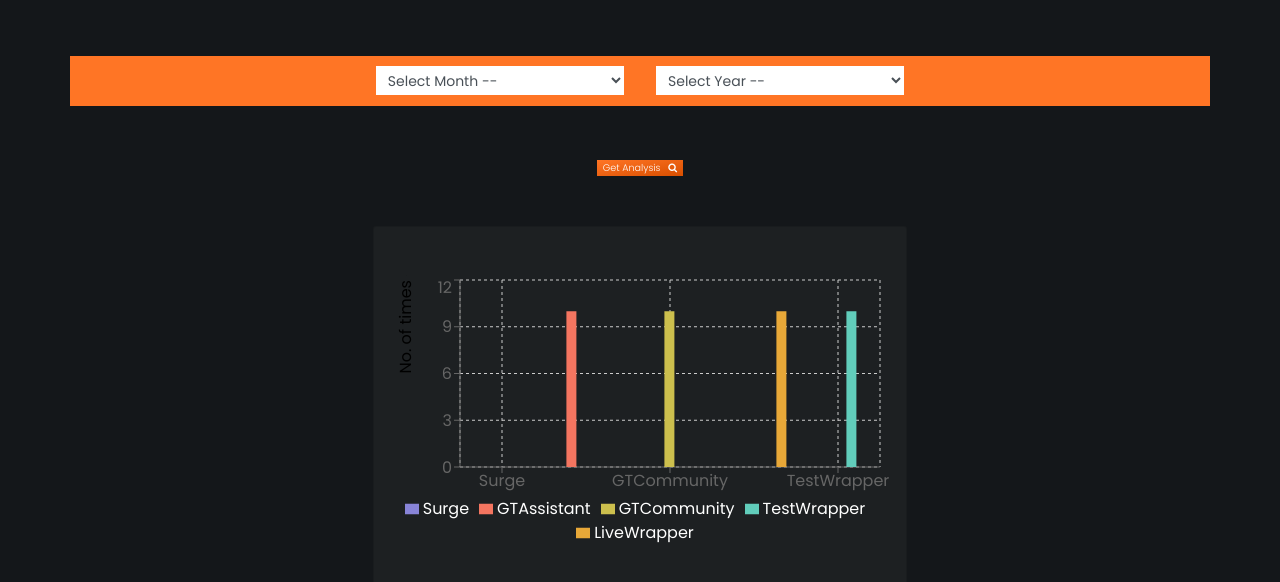
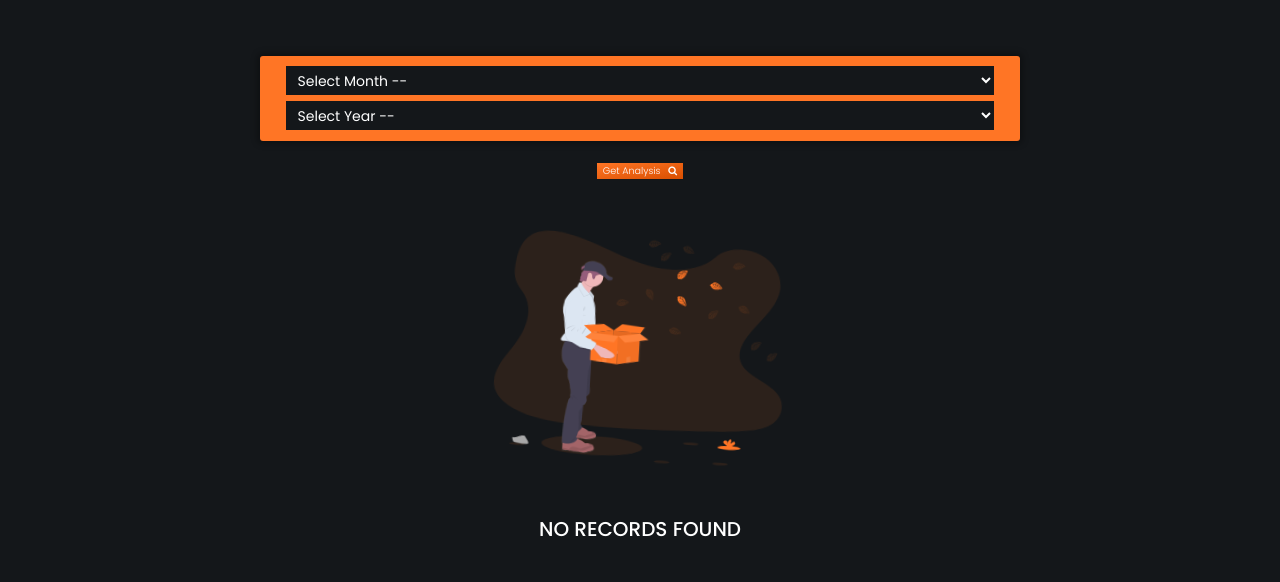
Before and after one commit to Ajulibe/serverDashboard, a React (Create React App) app: page /view-logs in a window 1280 px wide. Shown: the top 582 px of the page. Built offline with nearby package versions, Linux system fonts and the light colour scheme.

Commit message:
added styles

```diff
--- a/src/components/Logs.js
+++ b/src/components/Logs.js
@@ -1,12 +1,11 @@
 import React, { useState } from "react";
 import axios from "axios";
+import icon from "./icon.svg";
 // import Barchart from "./Barchart";
 import {
   BarChart,
   ResponsiveContainer,
   Bar,
-  Label,
-  LabelList,
   XAxis,
   YAxis,
   CartesianGrid,
@@ -24,6 +23,8 @@ const Logs = () => {
     LiveWrapper: 10,
     TestWrapper: 10,
   });
+
+  const [empty, setEmpty] = useState(true);
 
   //CHART INFO
   const data = [
@@ -74,8 +75,11 @@ const Logs = () => {
     setYear(value);
   };
 
+  let btnState = months === "" || year === "" ? true : false;
+
   const fetchAnalysis = async () => {
-    console.log(months, year);
+    setEmpty(false);
+    // console.log(months, year);
     const response = await axios.post(
       "https://auto-response-mail-backend.herokuapp.com/analytics",
       {
@@ -88,28 +92,40 @@ const Logs = () => {
     const Servers = response.data.serverDownCount;
 
     setInfo({
-      Surge: Servers.Surge,
-      GTAssistant: Servers.GTAssistant,
-      GTCommunity: Servers.GTCommunity,
-      LiveWrapper: Servers.LiveWrapper,
-      TestWrapper: Servers.TestWrapper,
+      Surge: Servers.Surge ? Servers.Surge : "0",
+      GTAssistant: Servers.GTAssistant ? Servers.GTAssistant : "0",
+      GTCommunity: Servers.GTCommunity ? Servers.GTCommunity : "0",
+      LiveWrapper: Servers.LiveWrapper ? Servers.LiveWrapper : "0",
+      TestWrapper: Servers.TestWrapper ? Servers.TestWrapper : "0",
     });
   };
 
   return (
     <div className="container">
       <div
-        className="row d-flex align-items-center justify-content-center"
+        className="row d-flex align-items-center justify-content-center text-center"
         style={{
           marginTop: "5%",
+        }}
+      >
+        <div
+          className="col-md-8 col-12"
+          style={{
             backgroundColor: "rgb(255, 117, 37)",
             padding: "0.6rem",
+            boxShadow: "0px 0px 6px 3px rgba(0, 0, 0, 0.3)",
+            borderRadius: "3px",
           }}
         >
-        <div className="col-md-3">
+          <div className="col-md-12 col-12 mb-1">
             <select
-            class="form-control form-control-sm"
-            style={{ border: "1px solid rgb(255, 117, 37)", borderRadius: "0" }}
+              className="form-control form-control-sm"
+              style={{
+                borderRadius: "0",
+                border: "1px solid rgb(255, 117, 37)",
+                backgroundColor: "#14171A",
+                color: "white",
+              }}
               value={months}
               onChange={optionsMonthsChange}
             >
@@ -128,10 +144,15 @@ const Logs = () => {
               <option value="December">December</option>
             </select>
           </div>
-        <div className="col-md-3">
+          <div className="col-md-12 col-12 ">
             <select
-            class="form-control form-control-sm"
-            style={{ border: "1px solid rgb(255, 117, 37)", borderRadius: "0" }}
+              className="form-control form-control-sm"
+              style={{
+                border: "1px solid rgb(255, 117, 37)",
+                borderRadius: "0",
+                backgroundColor: "#14171A",
+                color: "white",
+              }}
               value={year}
               onChange={optionsYearChange}
             >
@@ -140,33 +161,65 @@ const Logs = () => {
             </select>
           </div>
         </div>
+      </div>
       {/* BUTTON */}
       <div
         className="row d-flex align-items-center justify-content-center"
         style={{}}
       >
         <div
-          className="col-3 text-center mt-5"
+          className="col-3 text-center mt-3"
           style={{
             fontWeight: "100",
           }}
         >
           <button
-            className="botn"
+            className="botnAny"
+            disabled={btnState}
             style={{
               fontWeight: "100",
+              //   border: "1px solid white",
             }}
             onClick={fetchAnalysis}
           >
-            <span className="sendadd">
+            <span>
               Get Analysis &nbsp;{" "}
-              <i class="fa fa-search" aria-hidden="true"></i>
+              <i className="fa fa-search" aria-hidden="true"></i>
             </span>
           </button>
         </div>
       </div>
       {/* CHART */}
-      <div className="row d-flex align-items-center justify-content-center mt-5">
+
+      {empty ? (
+        <div
+          className="row d-flex justify-content-center align-items-center"
+          style={{
+            paddingTop: "3rem",
+            paddingRight: "1rem",
+            paddingLeft: "1rem",
+            paddingBottom: "2rem",
+          }}
+        >
+          <div
+            className="col-12 col-md-8  d-flex justify-content-center"
+            style={{}}
+          >
+            <img
+              className="iconAnm"
+              src={icon}
+              alt="search-icon"
+              style={{ maxWidth: "100%", height: "15rem" }}
+            />
+          </div>
+
+          <div className="col-8 col-md-6 mt-5 d-flex justify-content-center">
+            {" "}
+            <h5>NO RECORDS FOUND</h5>
+          </div>
+        </div>
+      ) : (
+        <div className="row d-flex align-items-center justify-content-center mt-3">
           <div
             className="card cardsBlack2 d-flex align-items-center justify-content-center p-auto"
             style={{
@@ -212,6 +265,7 @@ const Logs = () => {
             </ResponsiveContainer>
           </div>
         </div>
+      )}
     </div>
   );
 };
--- a/src/css/index.css
+++ b/src/css/index.css
@@ -431,8 +431,8 @@ html {
   }
 }
 
-select:focus,
-select:active {
+.form-control:focus,
+.form-control-sm:focus {
   outline: none !important;
   border: none !important;
 }
@@ -443,3 +443,51 @@ select:active {
   /* box-shadow: 0px 2px 6px -3px rgba(0, 0, 0, 0.897); */
   /* box-shadow: 4px 4px 8px 2px rgba(0, 0, 0, 0.1); */
 }
+
+.botnAny {
+  background: linear-gradient(
+    to right bottom,
+    rgb(255, 117, 37),
+    rgb(217, 79, 0)
+  );
+  border: none;
+  color: white;
+  border-radius: 0;
+  transition: all 0.2s;
+  font-size: 0.6rem;
+}
+.botnAny:hover {
+  transform: scale(1.1);
+}
+
+.iconAnm {
+  transition: all 0.3s;
+  animation: iconAnm 20s 4s infinite;
+}
+
+/* @keyframes iconAnm {
+  0% {
+    transform: scale(0.5);
+  }
+  50% {
+    transform: scale(1);
+  }
+  100% {
+    transform: scale(0.5);
+  }
+} */
+
+@keyframes iconAnm {
+  0% {
+    transform: rotateZ(8deg) scale(1);
+  }
+  25% {
+    transform: rotateZ(-8deg) scale(0.8);
+  }
+  75% {
+    transform: rotateZ(0) scale(1);
+  }
+  100% {
+    transform: rotateZ(8deg) scale(0.8);
+  }
+}
```
Also changed, not shown: src/components/icon.svg (added). Lines whose indentation alone changed are shown as unchanged.
